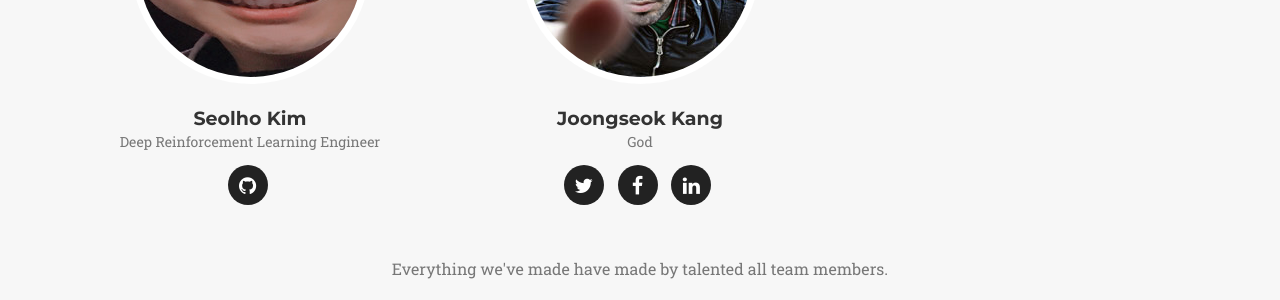
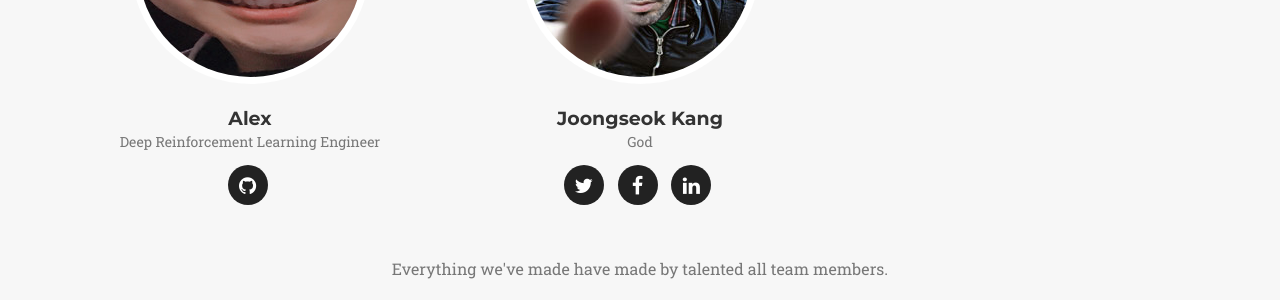
Before and after one commit to TeamNerd/TeamNerd, a Jekyll site: the page built from index.html, in a window 1280 px wide and 900 px high, scrolled down 4570 px. Shown: the part 153-453 px from the top of the window. Built offline with Jekyll 4.4.1, drawn with Linux system fonts in a browser that asks for light colours; some web fonts are replaced.

Commit message:
Update _config.yml

```diff
--- a/_config.yml
+++ b/_config.yml
@@ -10,7 +10,7 @@ description: "Team Nerd for everyone"
 
 # Team names, titles and social links
 people:
-- name: Seolho Kim
+- name: Alex
   pic: 1
   position: Deep Reinforcement Learning Engineer
   social:
```
